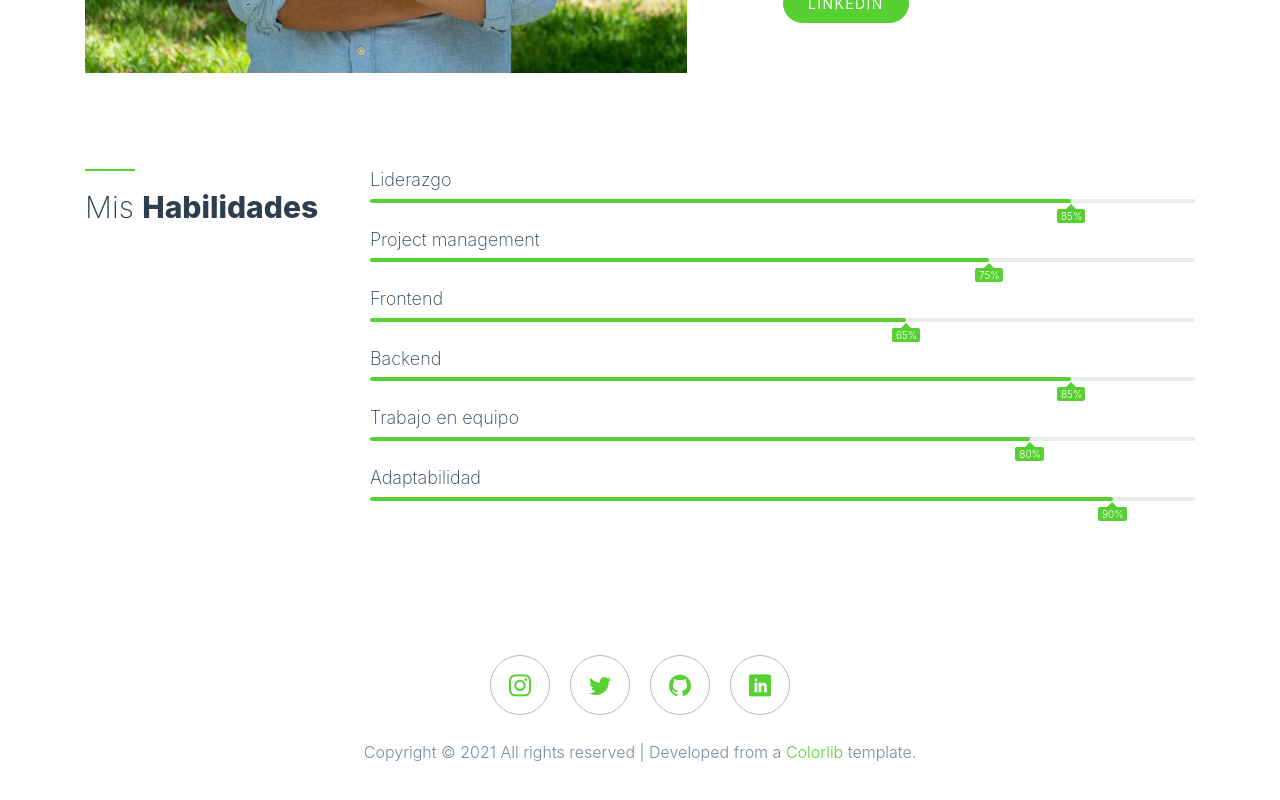
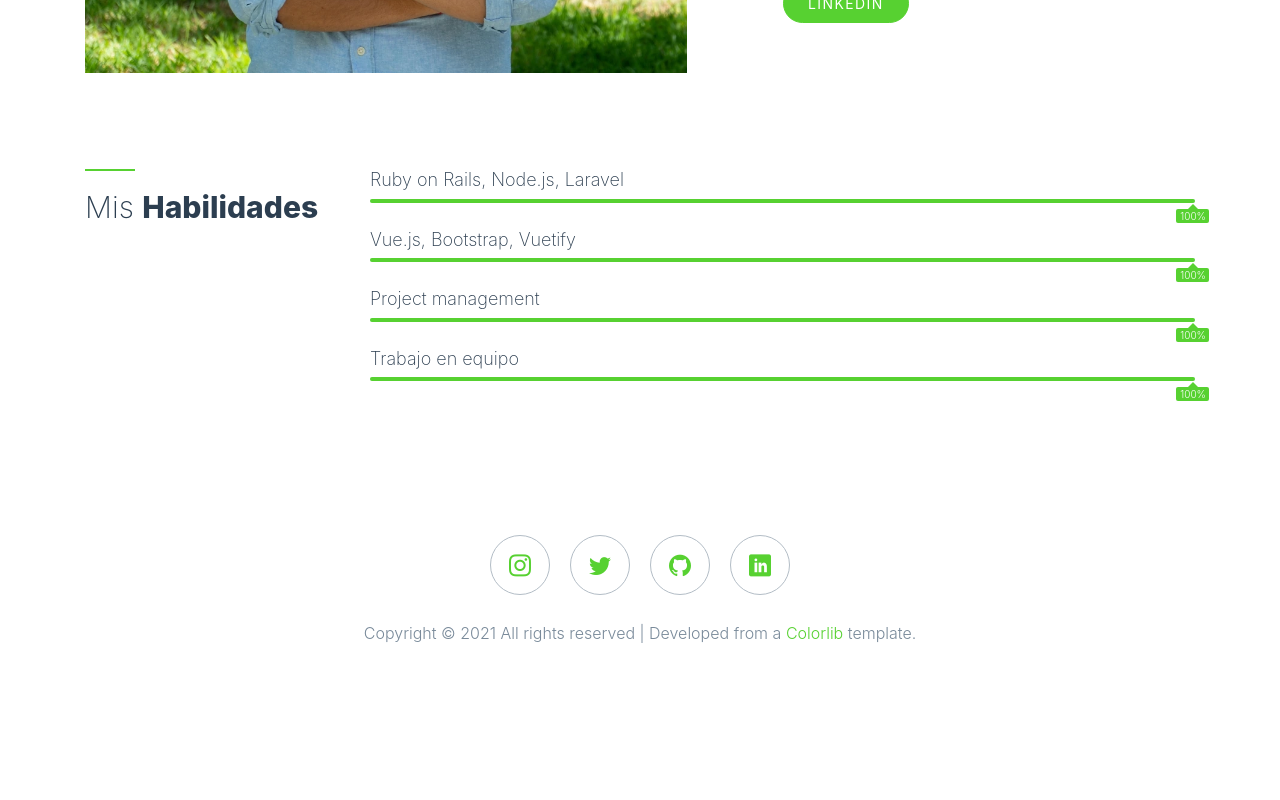
Before and after one commit to chuquimm/chuquimm.github.io, a Vue app: page / in a window 1280 px wide. Shown: the part 1409-2209 px from the top of the page. After the commit the page ends 2104 px from the top, so only its background shows below. Built offline with nearby package versions, Linux system fonts and the light colour scheme.

Commit message:
SkillProgressBar

```diff
--- a/src/components/About.vue
+++ b/src/components/About.vue
@@ -14,14 +14,19 @@
             <h2>Sobre <strong>mí</strong></h2>
           </div>
           <p>
-            Tengo una gran confianza y cariño hacia la tecnología. Así que me dedico a mejorar mis habilidades técnicas y entender mejor las necesidades de las personas.
+            Tengo una gran confianza y cariño hacia la tecnología. Así que me
+            dedico a mejorar mis habilidades técnicas y entender mejor las
+            necesidades de las personas.
           </p>
           <p class="lead">
-            Si estas buscando alguna solución tecnológica, sé que puede ser complicado.
-            No te preocupes mi meta personal es ayudarte a elegir que opción es la mejor para ti.
+            Si estas buscando alguna solución tecnológica, sé que puede ser
+            complicado. No te preocupes mi meta personal es ayudarte a elegir
+            que opción es la mejor para ti.
           </p>
           <p class="mb-5">
-            Mi misión es desarrollar sistemas de información enfocados en el bienestar del los humanos que la usan y que puedan beneficiar a la sociedad.
+            Mi misión es desarrollar sistemas de información enfocados en el
+            bienestar del los humanos que la usan y que puedan beneficiar a la
+            sociedad.
           </p>
 
           <p>
@@ -48,101 +53,22 @@
           </div>
         </div>
         <div class="col-md-9">
-          <div class="skill">
-            <h3>Liderazgo</h3>
-            <div class="progress">
-              <div
-                class="progress-bar"
-                role="progressbar"
-                style="width: 85%"
-                aria-valuenow="85"
-                aria-valuemin="0"
-                aria-valuemax="100"
-              >
-                <span>85%</span>
-              </div>
-            </div>
-          </div>
-
-          <div class="skill">
-            <h3>Project management</h3>
-            <div class="progress">
-              <div
-                class="progress-bar"
-                role="progressbar"
-                style="width: 75%"
-                aria-valuenow="75"
-                aria-valuemin="0"
-                aria-valuemax="100"
-              >
-                <span>75%</span>
-              </div>
-            </div>
-          </div>
-
-          <div class="skill">
-            <h3>Frontend</h3>
-            <div class="progress">
-              <div
-                class="progress-bar"
-                role="progressbar"
-                style="width: 65%"
-                aria-valuenow="65"
-                aria-valuemin="0"
-                aria-valuemax="100"
-              >
-                <span>65%</span>
-              </div>
-            </div>
-          </div>
-
-          <div class="skill">
-            <h3>Backend</h3>
-            <div class="progress">
-              <div
-                class="progress-bar"
-                role="progressbar"
-                style="width: 85%"
-                aria-valuenow="85"
-                aria-valuemin="0"
-                aria-valuemax="100"
-              >
-                <span>85%</span>
-              </div>
-            </div>
-          </div>
-
-          <div class="skill">
-            <h3>Trabajo en equipo</h3>
-            <div class="progress">
-              <div
-                class="progress-bar"
-                role="progressbar"
-                style="width: 80%"
-                aria-valuenow="80"
-                aria-valuemin="0"
-                aria-valuemax="100"
-              >
-                <span>80%</span>
-              </div>
-            </div>
-          </div>
-
-          <div class="skill">
-            <h3>Adaptabilidad</h3>
-            <div class="progress">
-              <div
-                class="progress-bar"
-                role="progressbar"
-                style="width: 90%"
-                aria-valuenow="90"
-                aria-valuemin="0"
-                aria-valuemax="100"
-              >
-                <span>90%</span>
-              </div>
-            </div>
-          </div>
+          <SkillProgressBar
+            :label="label_of(backend.details)"
+            :progress="frontend.progress"
+          />
+          <SkillProgressBar
+            :label="label_of(frontend.details)"
+            :progress="backend.progress"
+          />
+          <SkillProgressBar
+            :label="label_of(management.details)"
+            :progress="management.progress"
+          />
+          <SkillProgressBar
+            :label="label_of(teamwork.details)"
+            :progress="teamwork.progress"
+          />
         </div>
       </div>
     </div>
@@ -150,7 +76,46 @@
 </template>
 
 <script>
-export default {};
+import SkillProgressBar from "@/components/SkillProgressBar.vue";
+
+export default {
+  components: {
+    SkillProgressBar,
+  },
+  data() {
+    return {
+      backend: {
+        progress: 100,
+        details: ["Ruby on Rails", "Node.js", "Laravel"],
+      },
+      frontend: {
+        progress: 100,
+        details: ["Vue.js", "Bootstrap", "Vuetify"],
+      },
+      management: {
+        progress: 100,
+        details: ["Project management"],
+      },
+      teamwork: {
+        progress: 100,
+        details: ["Trabajo en equipo"],
+      },
+    };
+  },
+  methods: {
+    label_of(array) {
+      return array.join(", ");
+    },
+  },
+  computed: {
+    backend_label() {
+      return this.label_of(this.backend.details);
+    },
+    frontend_label() {
+      return this.label_of(this.backend.details);
+    },
+  },
+};
 </script>
 
 <style>
--- /dev/null
+++ b/src/components/SkillProgressBar.vue
@@ -0,0 +1,35 @@
+<template>
+  <div class="skill">
+    <h3>{{ label }}</h3>
+    <div class="progress">
+      <div
+        class="progress-bar"
+        role="progressbar"
+        :style="`width: ${progress}%`"
+        :aria-valuenow="progress"
+        :aria-valuemin="min"
+        :aria-valuemax="max"
+      >
+        <span>{{ progress }}%</span>
+      </div>
+    </div>
+  </div>
+</template>
+
+<script>
+export default {
+  data() {
+    return {
+      min: 0,
+      max: 100,
+    };
+  },
+  props: {
+    label: String,
+    progress: Number,
+  },
+};
+</script>
+
+<style>
+</style>
```
